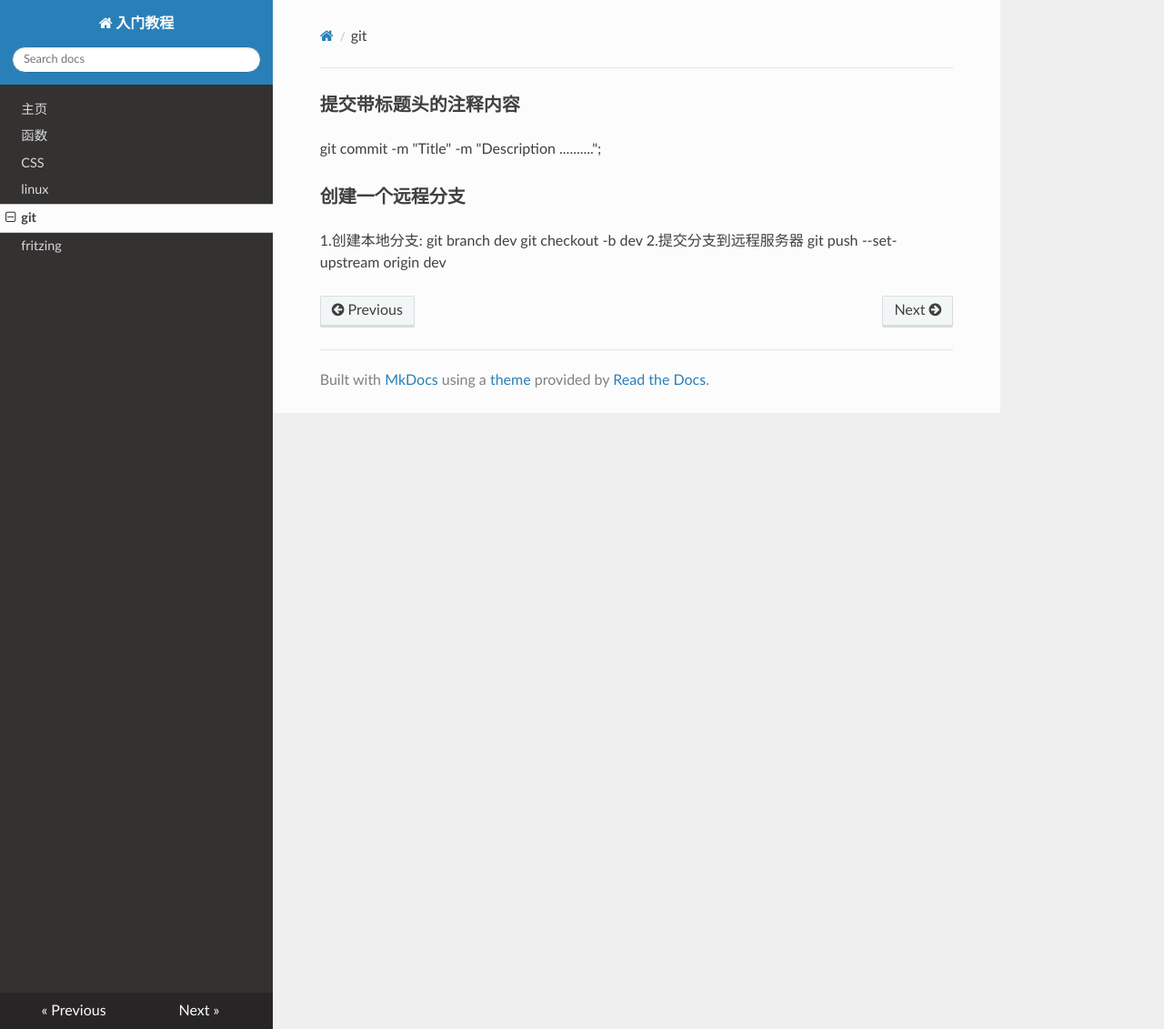
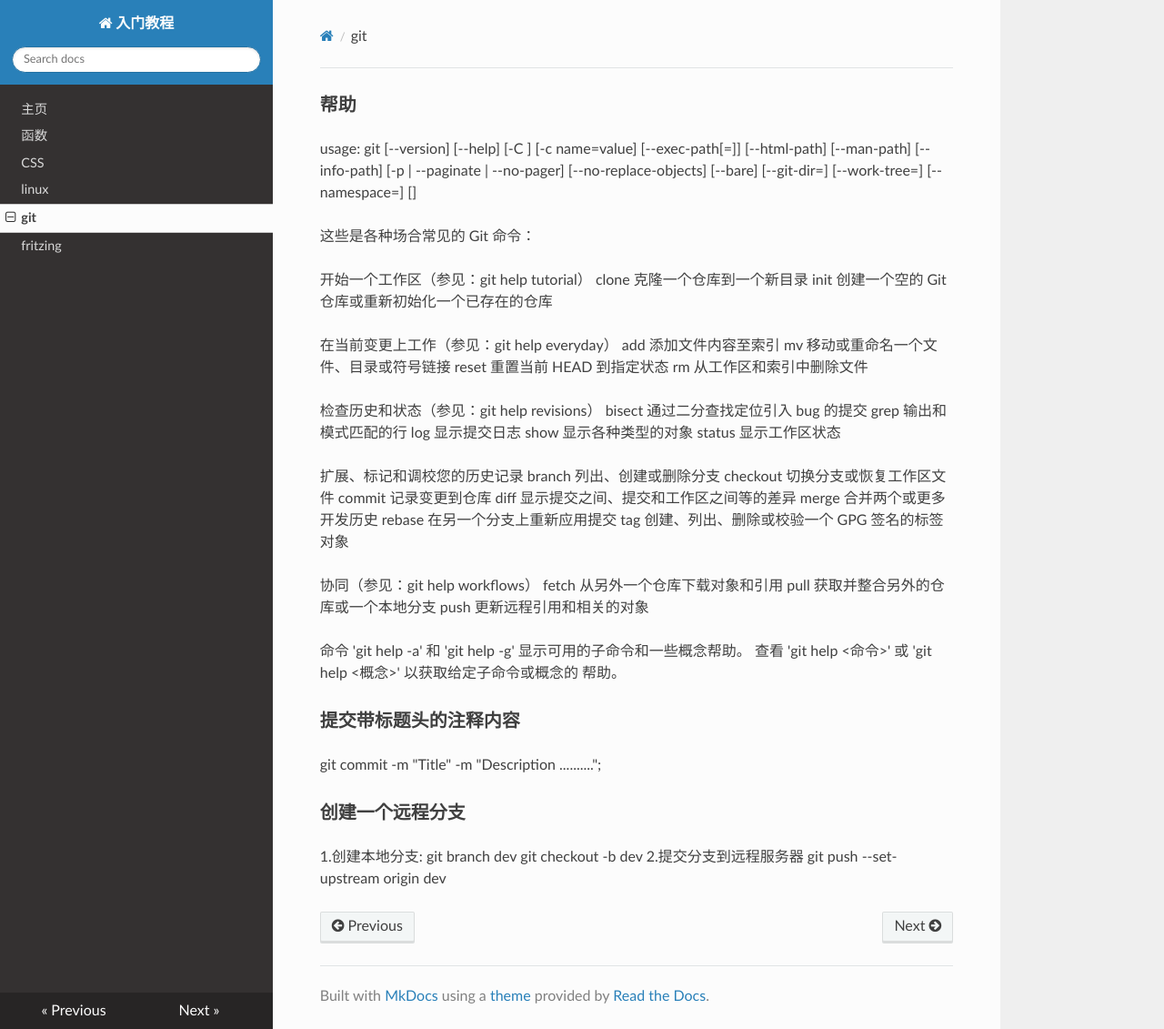
Before and after one commit to slcmcu/docs, an MkDocs documentation site: the page built from docs/git/git.md, in a window 1280 px wide and 1131 px high. Shown: the whole window at 91% size. Built offline with MkDocs 1.6.1, drawn with Linux system fonts in a browser that asks for light colours; nearby versions of some CDN libraries; old or Windows-style settings are respelled for this version of MkDocs.

Commit message:
add git command

```diff
--- a/docs/git/git.md
+++ b/docs/git/git.md
@@ -1,3 +1,49 @@
+### 帮助
+
+usage: git [--version] [--help] [-C <path>] [-c name=value]
+           [--exec-path[=<path>]] [--html-path] [--man-path] [--info-path]
+           [-p | --paginate | --no-pager] [--no-replace-objects] [--bare]
+           [--git-dir=<path>] [--work-tree=<path>] [--namespace=<name>]
+           <command> [<args>]
+
+这些是各种场合常见的 Git 命令：
+
+开始一个工作区（参见：git help tutorial）
+   clone      克隆一个仓库到一个新目录
+   init       创建一个空的 Git 仓库或重新初始化一个已存在的仓库
+
+在当前变更上工作（参见：git help everyday）
+   add        添加文件内容至索引
+   mv         移动或重命名一个文件、目录或符号链接
+   reset      重置当前 HEAD 到指定状态
+   rm         从工作区和索引中删除文件
+
+检查历史和状态（参见：git help revisions）
+   bisect     通过二分查找定位引入 bug 的提交
+   grep       输出和模式匹配的行
+   log        显示提交日志
+   show       显示各种类型的对象
+   status     显示工作区状态
+
+扩展、标记和调校您的历史记录
+   branch     列出、创建或删除分支
+   checkout   切换分支或恢复工作区文件
+   commit     记录变更到仓库
+   diff       显示提交之间、提交和工作区之间等的差异
+   merge      合并两个或更多开发历史
+   rebase     在另一个分支上重新应用提交
+   tag        创建、列出、删除或校验一个 GPG 签名的标签对象
+
+协同（参见：git help workflows）
+   fetch      从另外一个仓库下载对象和引用
+   pull       获取并整合另外的仓库或一个本地分支
+   push       更新远程引用和相关的对象
+
+命令 'git help -a' 和 'git help -g' 显示可用的子命令和一些概念帮助。
+查看 'git help <命令>' 或 'git help <概念>' 以获取给定子命令或概念的
+帮助。
+
+
 ### 提交带标题头的注释内容
 git commit -m "Title" -m "Description ..........";
 
```
